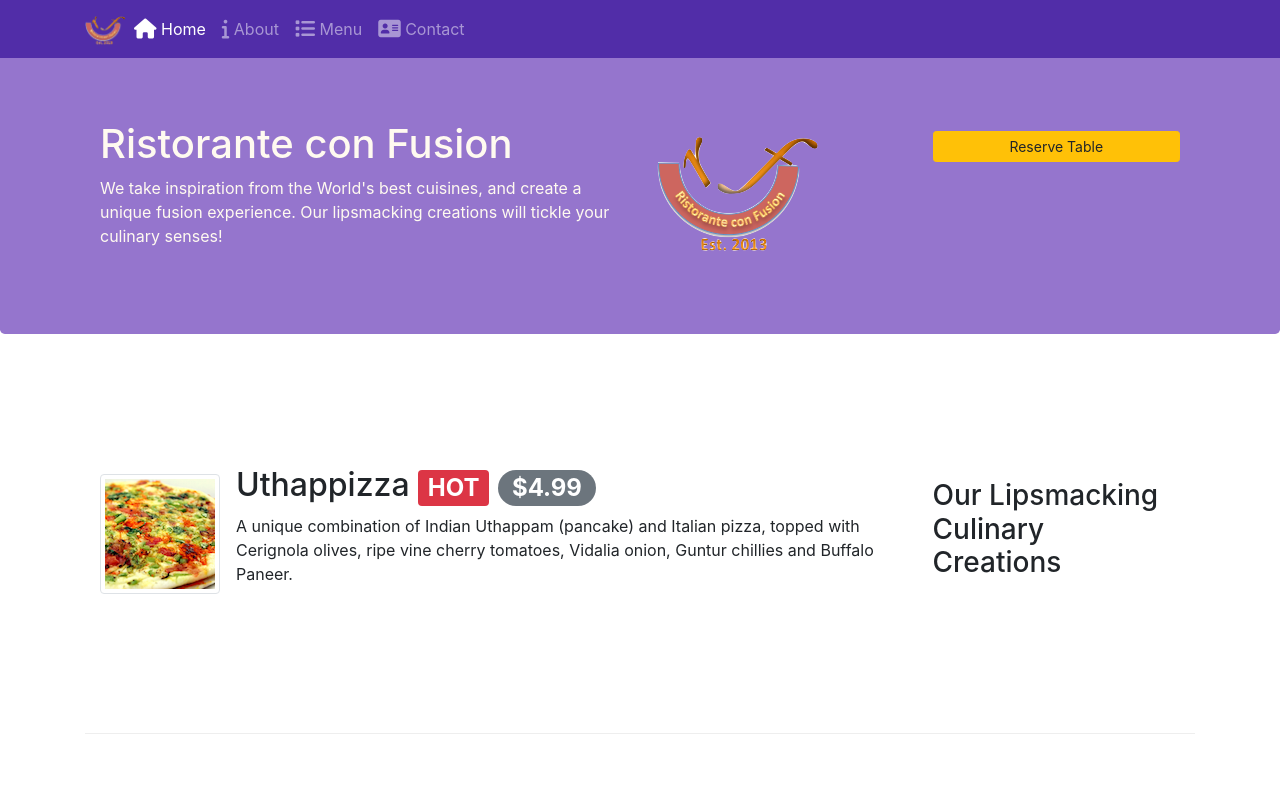
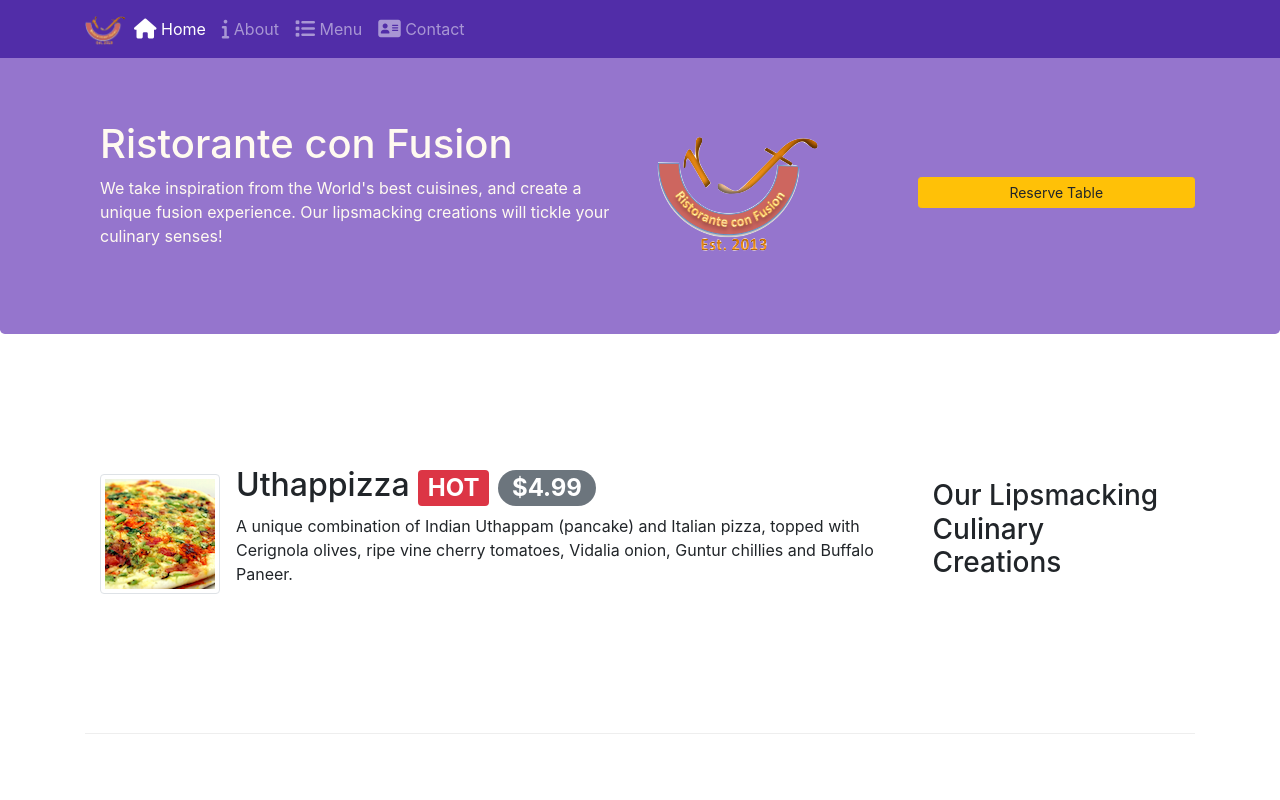
Before and after one commit to simoneeferreira/bootstrap-course, a website: page index.html in a window 1280 px wide. Shown: the top 800 px of the page. Drawn offline with nearby package versions, Linux system fonts and the light colour scheme.

Commit message:
assignment2(changes)

```diff
--- a/index.html
+++ b/index.html
@@ -39,18 +39,17 @@
                     <h1>Ristorante con Fusion</h1>
                     <p>We take inspiration from the World's best cuisines, and create a unique fusion experience. Our lipsmacking creations will tickle your culinary senses!</p>
                 </div>
-                <div class="col-12 col-sm-6 align-self-center">
-                    <div class="row">
-                        <div class="col-sm-6">
-                            <img src="img/logo.png" class="img-fluid">
-                        </div>
-                        <div class="col-sm-6">
-                            <a href="#reserve" type="button" class="btn btn-warning btn-sm btn-block d-flex justify-content-center">Reserve Table</a>
-                        </div>
+                <div class="col-12 col-sm-3 align-self-center">
+                    <img src="img/logo.png" class="img-fluid">
+                </div>
+                <div class="col-12 col-sm-3 align-self-center">
+                    <div class="row row-align-center">
+                        <a href="#reserve" type="button" class="btn btn-warning btn-sm btn-block justify-content-center" role="button">Reserve Table</a>
                     </div>
 
+                </div>
 
-                </div>
+
             </div>
         </div>
     </header>
```
